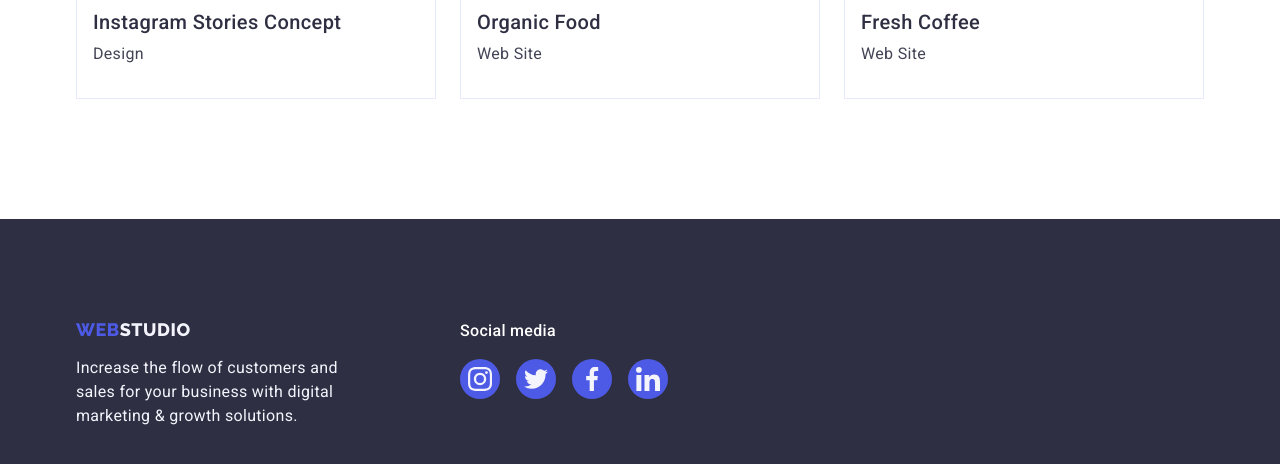
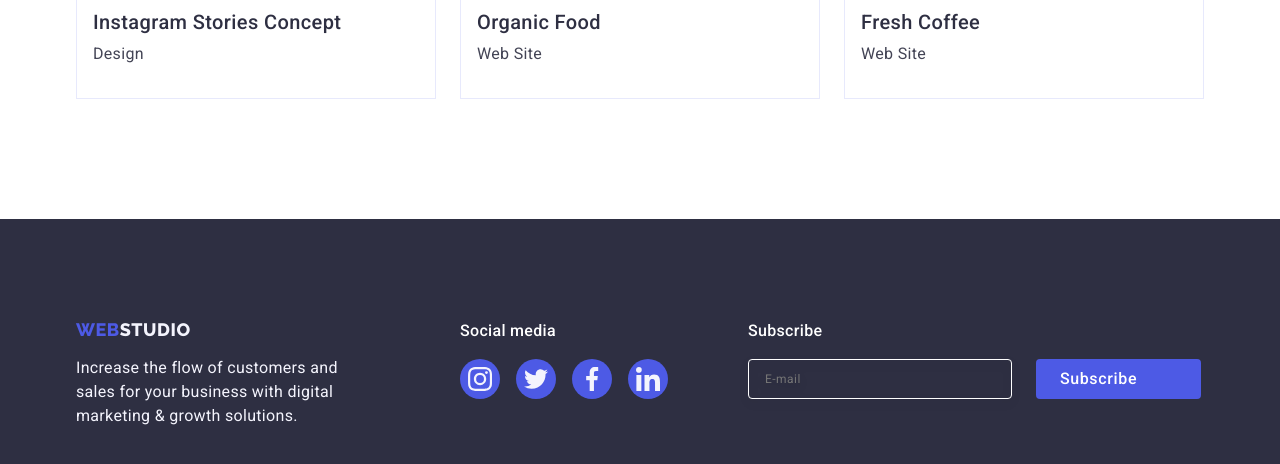
Before and after one commit to 1DaniilI/goit-markup-hw-06, a plain HTML site: page portfolio.html in a window 1280 px wide. Shown: the part 1551-2015 px from the top of the page. Drawn offline with nearby package versions, Linux system fonts and the light colour scheme.

Commit message:
port-footer

```diff
--- a/portfolio.html
+++ b/portfolio.html
@@ -330,6 +330,26 @@
           </li>
         </ul>
       </div>
+      <div class="footer-input">
+        <p class="footer-input-text">Subscribe</p>
+        <form action="email" class="footer-form">
+          <label for="email" class="footer-label">
+            <input
+              type="email"
+              name="email"
+              class="footer-email-input"
+              placeholder="E-mail"
+              id="email"
+            />
+          </label>
+          <button type="submit" class="subscribe-button btn">
+            Subscribe
+            <svg class="footer-icon" width="24" height="24">
+              <use href="./images/"></use>
+            </svg>
+          </button>
+        </form>
+      </div>
       </div>
     </footer>
   </body>
```
